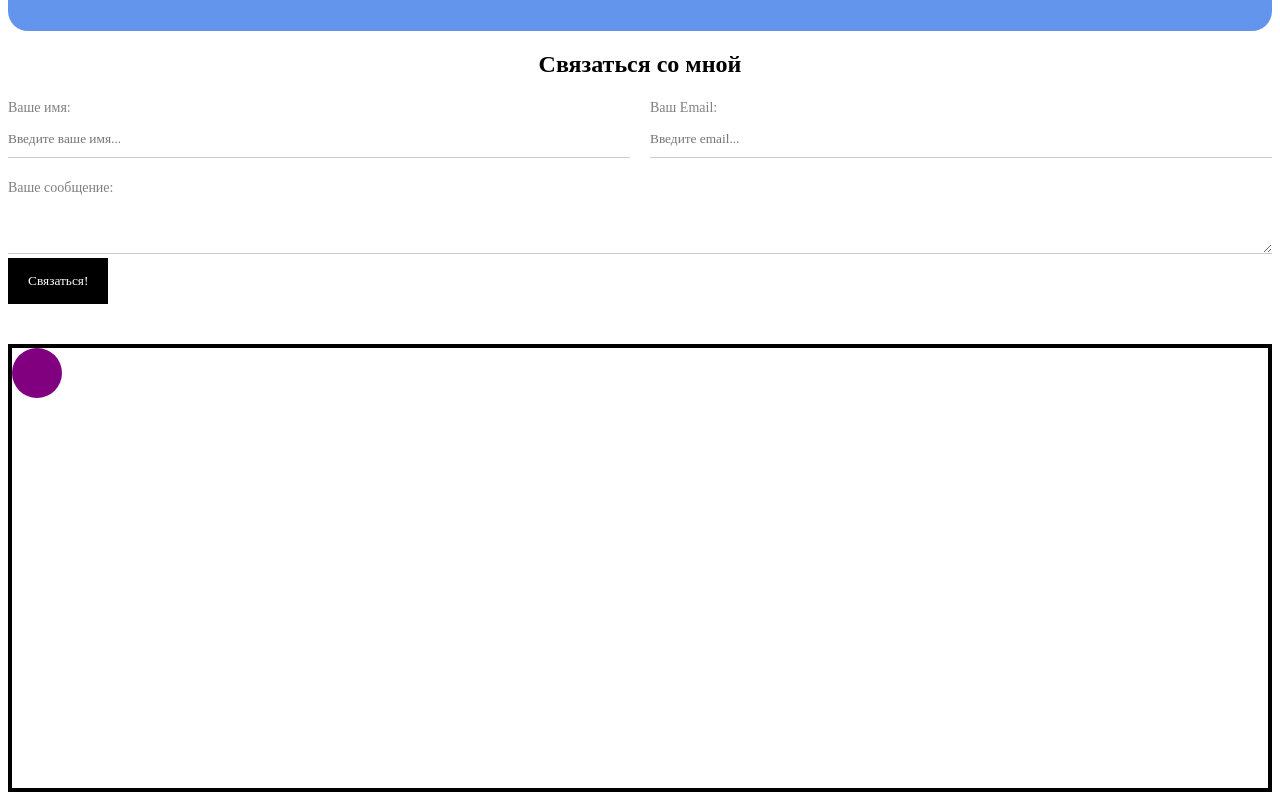
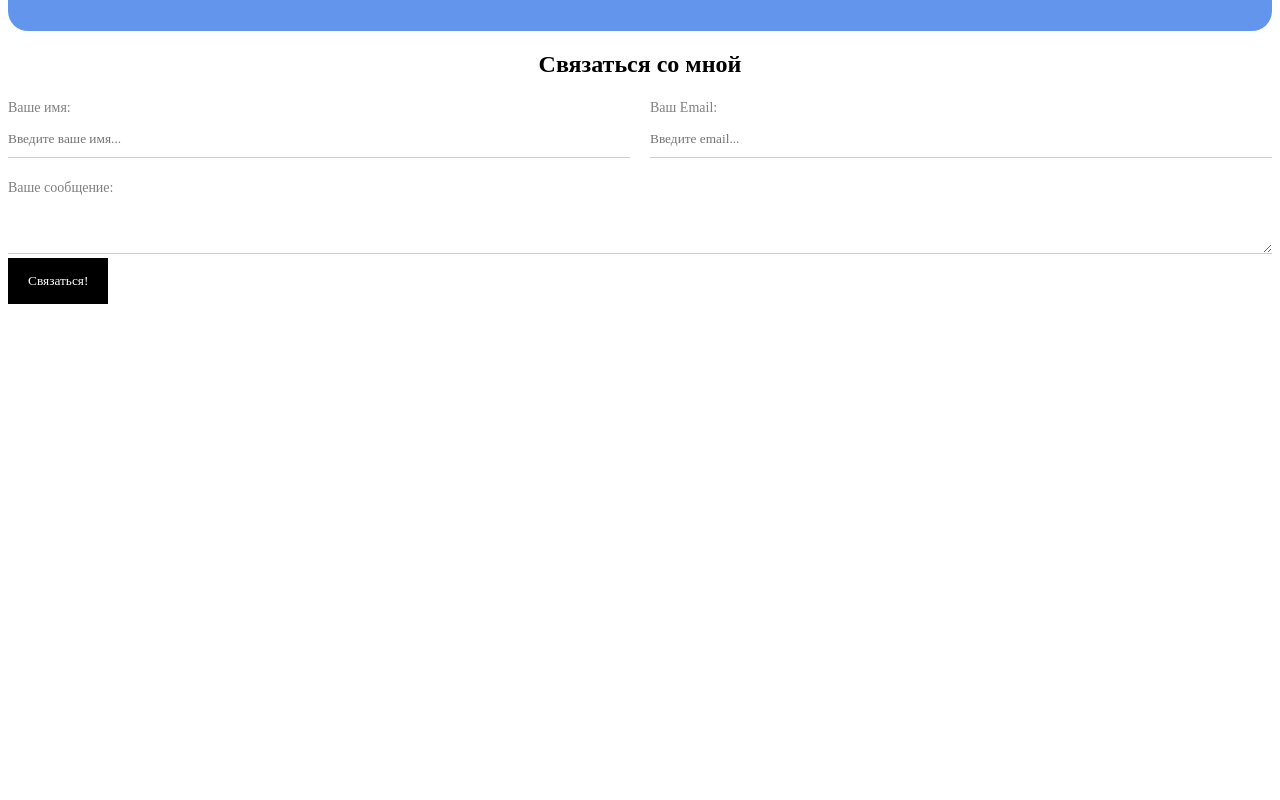
Before and after one commit to Razo0088/CCS, a plain HTML site: page index.html in a window 1280 px wide. Shown: the part 920-1720 px from the top of the page. After the commit the page ends 1232 px from the top, so only its background shows below. Drawn offline with Linux system fonts and the light colour scheme.

Commit message:
Update styles.css

```diff
--- a/styles.css
+++ b/styles.css
@@ -125,7 +125,7 @@ margin-right: 0;
 .btn:hover{
     opacity: 0.9;
 }
-.position{
+/* .position{
     position: relative;
     border: 4px solid black;
     margin-top: 40px;
@@ -141,5 +141,5 @@ margin-right: 0;
     width: 50px;
     height: 50px;
     background: purple;
-    border-radius: 50%;
+    border-radius: 50%; */
 }
```
